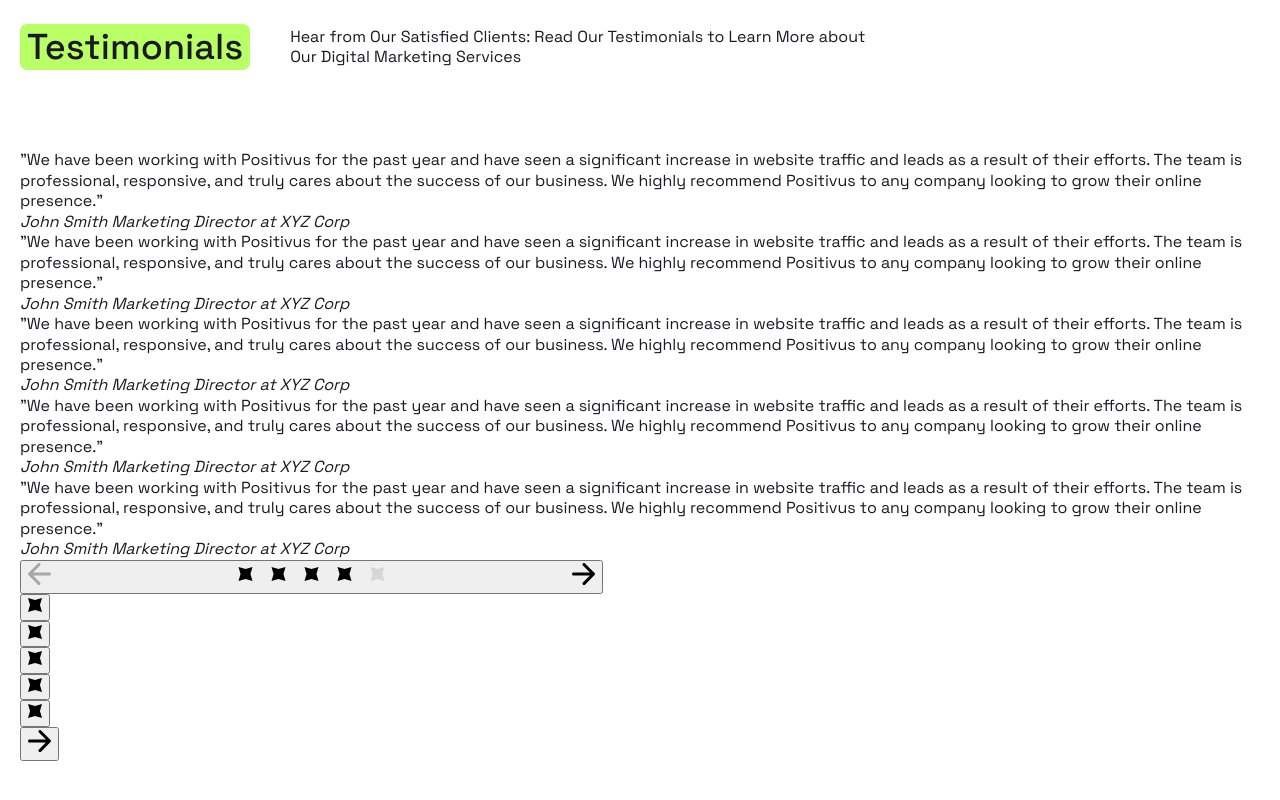
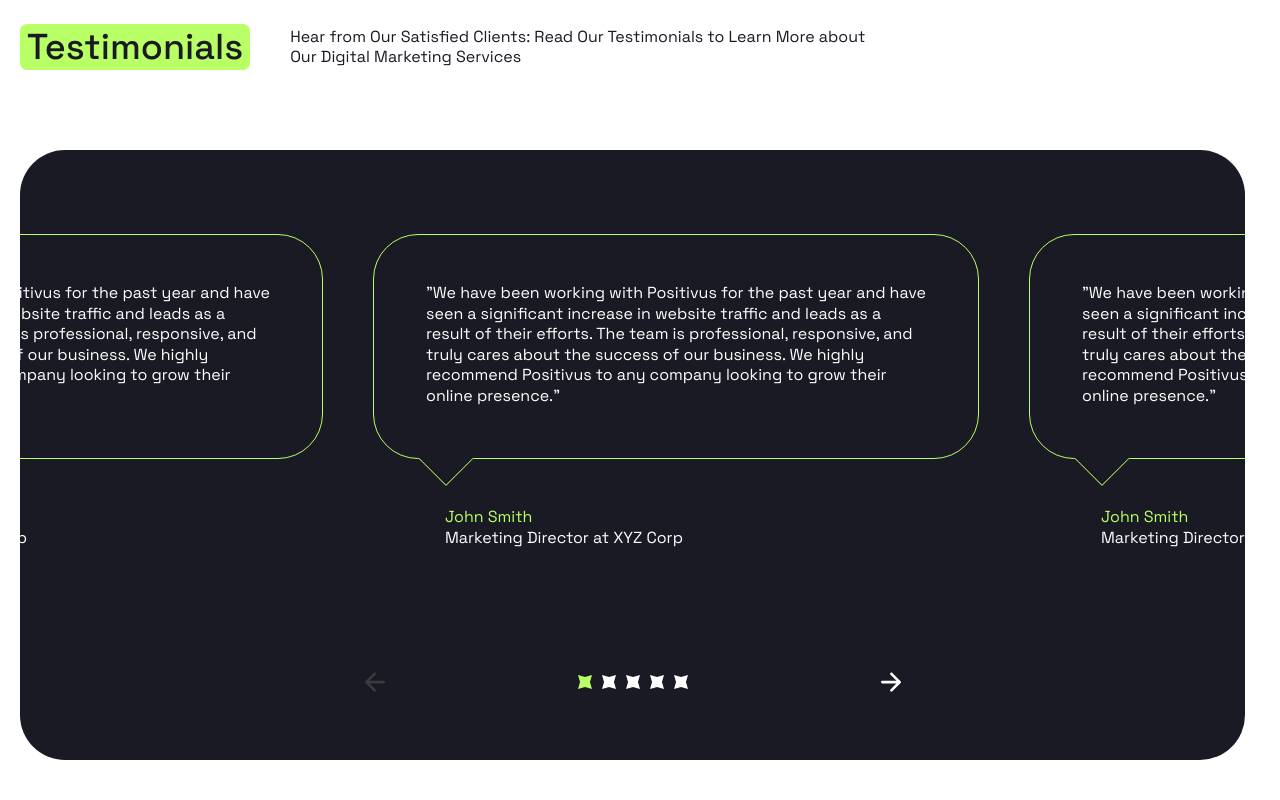
Before and after one commit to sabyrka64/positivus, a website: page index.html in a window 1280 px wide. Shown: the part 5603-6403 px from the top of the page. Drawn offline with Linux system fonts and the light colour scheme.

Commit message:
style: add reviews section styles

```diff
--- a/index.html
+++ b/index.html
@@ -859,38 +859,13 @@
               </ul>
             </div>
             <div class="reviews__actions">
-              <button class="reviews__arrow-button" type="button">
+              <button class="reviews__arrow-button" type="button" disabled>
                 <span class="visually-hidden">Previous slide</span>
-                <svg width="567" height="23" viewBox="0 0 567 23" fill="none" xmlns="http://www.w3.org/2000/svg">
+                <svg width="23" height="23" viewBox="0 0 23 23" fill="none" xmlns="http://www.w3.org/2000/svg">
                   <path
                     d="M21.5 12.5459C22.3284 12.5459 23 11.8743 23 11.0459C23 10.2175 22.3284 9.5459 21.5 9.5459L21.5 12.5459ZM0.439341 9.98524C-0.146446 10.571 -0.146446 11.5208 0.43934 12.1066L9.98528 21.6525C10.5711 22.2383 11.5208 22.2383 12.1066 21.6525C12.6924 21.0667 12.6924 20.117 12.1066 19.5312L3.62132 11.0459L12.1066 2.56062C12.6924 1.97483 12.6924 1.02508 12.1066 0.439296C11.5208 -0.146491 10.5711 -0.146491 9.98528 0.439296L0.439341 9.98524ZM21.5 9.5459L1.5 9.5459L1.5 12.5459L21.5 12.5459L21.5 9.5459Z"
                     fill="white"
                     fill-opacity="0.3"
-                  />
-                  <path
-                    d="M217.51 6.1053L224.5 4.0459L222.46 11.0558L224.5 18.0459L217.51 16.0063L210.5 18.0459L212.559 11.0558L210.5 4.0459L217.51 6.1053Z"
-                    fill="#B9FF66"
-                  />
-                  <path
-                    d="M250.51 6.1053L257.5 4.0459L255.46 11.0558L257.5 18.0459L250.51 16.0063L243.5 18.0459L245.559 11.0558L243.5 4.0459L250.51 6.1053Z"
-                    fill="white"
-                  />
-                  <path
-                    d="M283.51 6.1053L290.5 4.0459L288.46 11.0558L290.5 18.0459L283.51 16.0063L276.5 18.0459L278.559 11.0558L276.5 4.0459L283.51 6.1053Z"
-                    fill="white"
-                  />
-                  <path
-                    d="M316.51 6.1053L323.5 4.0459L321.46 11.0558L323.5 18.0459L316.51 16.0063L309.5 18.0459L311.559 11.0558L309.5 4.0459L316.51 6.1053Z"
-                    fill="white"
-                  />
-                  <path
-                    opacity="0.1"
-                    d="M349.51 6.1053L356.5 4.0459L354.46 11.0558L356.5 18.0459L349.51 16.0063L342.5 18.0459L344.559 11.0558L342.5 4.0459L349.51 6.1053Z"
-                    fill="white"
-                  />
-                  <path
-                    d="M545.5 9.5459C544.672 9.5459 544 10.2175 544 11.0459C544 11.8743 544.672 12.5459 545.5 12.5459L545.5 9.5459ZM566.561 12.1066C567.146 11.5208 567.146 10.571 566.561 9.98524L557.015 0.439299C556.429 -0.146488 555.479 -0.146488 554.893 0.439298C554.308 1.02509 554.308 1.97483 554.893 2.56062L563.379 11.0459L554.893 19.5312C554.308 20.117 554.308 21.0667 554.893 21.6525C555.479 22.2383 556.429 22.2383 557.015 21.6525L566.561 12.1066ZM545.5 12.5459L565.5 12.5459L565.5 9.5459L545.5 9.5459L545.5 12.5459Z"
-                    fill="white"
                   />
                 </svg>
               </button>
--- a/styles/components/_index.scss
+++ b/styles/components/_index.scss
@@ -5,3 +5,5 @@
 @forward 'service-card';
 @forward 'banner';
 @forward 'team-card';
+@forward 'review-card';
+@forward 'pagination';
--- /dev/null
+++ b/styles/components/_pagination.scss
@@ -0,0 +1,23 @@
+@use '../helpers' as *;
+
+.pagination {
+  &__list {
+    display: flex;
+  }
+
+  &__button {
+    @include reset-button;
+    @include flex-center;
+    @include square(24px);
+
+    color: var(--color-light);
+
+    @include hover {
+      color: var(--color-accent);
+    }
+
+    &.is-current {
+      color: var(--color-accent);
+    }
+  }
+}
--- /dev/null
+++ b/styles/components/_review-card.scss
@@ -0,0 +1,46 @@
+@use '../helpers' as *;
+
+.review-card {
+  --reviewCardCornerWidth: 40px;
+  --reviewCardCornerOffsetLeft: 52px;
+
+  display: flex;
+  flex-direction: column;
+  row-gap: 48px;
+
+  &__body {
+    position: relative;
+    border: 1px solid var(--color-accent);
+    border-radius: var(--border-radius-large);
+    padding: 48px var(--reviewCardCornerOffsetLeft) 52px;
+
+    &::after {
+      @include square(var(--reviewCardCornerWidth));
+
+      content: '';
+      position: absolute;
+      top: 100%;
+      left: var(--reviewCardCornerOffsetLeft);
+      background-color: var(--color-dark);
+      border: inherit;
+      rotate: 45deg;
+      clip-path: polygon(100% 0, 0% 100%, 100% 100%);
+      translate: 0 -50%;
+    }
+  }
+
+  &__footer {
+    display: flex;
+    flex-direction: column;
+    padding-left: calc(var(--reviewCardCornerOffsetLeft) + var(--reviewCardCornerWidth) / 2);
+  }
+
+  &__name,
+  &__company {
+    font-style: normal;
+  }
+
+  &__name {
+    color: var(--color-accent);
+  }
+}
--- a/styles/sections/_index.scss
+++ b/styles/sections/_index.scss
@@ -4,3 +4,4 @@
 @forward 'studies';
 @forward 'process';
 @forward 'team';
+@forward 'reviews';
--- /dev/null
+++ b/styles/sections/_reviews.scss
@@ -0,0 +1,59 @@
+@use '../helpers' as *;
+
+.reviews {
+  display: flex;
+  flex-direction: column;
+  row-gap: 110px;
+  padding-block: 84px 54px;
+  color: var(--color-light);
+  background-color: var(--color-dark);
+  border-radius: var(--border-radius-large);
+  overflow-x: hidden;
+
+  &__slider {
+    --reviewsSliderSlideWidth: 606px;
+
+    &-list {
+      display: flex;
+      column-gap: 50px;
+      scroll-snap-type: x mandatory;
+      overflow-x: scroll;
+      margin-left: calc(var(--reviewsSliderSlideWidth) / 2 * -1);
+    }
+
+    &-item {
+      min-width: var(--reviewsSliderSlideWidth);
+      scroll-snap-align: start;
+    }
+  }
+
+  &__actions {
+    display: flex;
+    justify-content: space-between;
+    align-items: center;
+    width: 100%;
+    max-width: 564px;
+    margin-inline: auto;
+  }
+
+  &__arrow-button {
+    @include reset-button;
+    @include flex-center;
+    @include square(48px);
+
+    color: var(--color-light);
+
+    @include hover {
+      color: var(--color-accent);
+    }
+
+    &[disabled] {
+      color: var(--color-gray-alt);
+      cursor: not-allowed;
+    }
+
+    svg {
+      @include square(20px);
+    }
+  }
+}
```
Also changed, not shown: styles/main.css.
